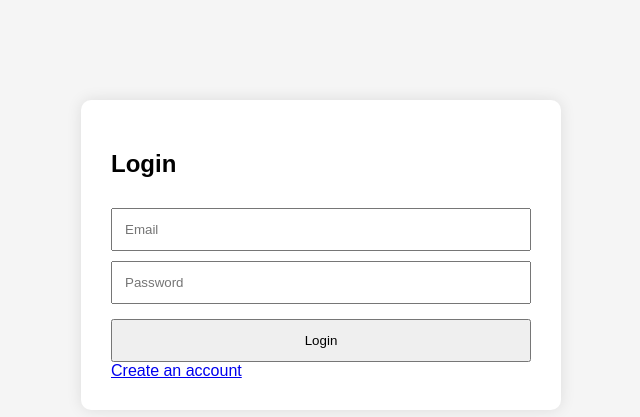
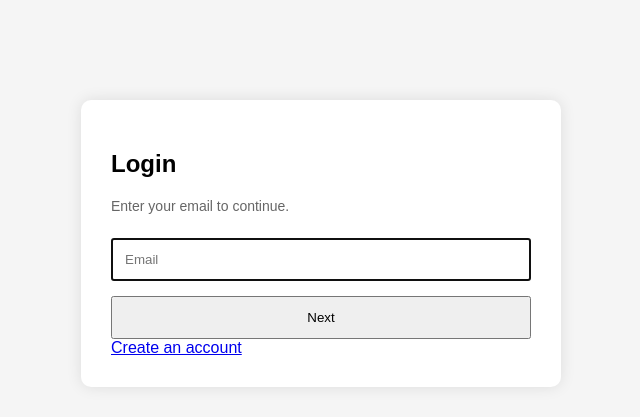
Before and after one commit to test-sosuv-29/login-app, a Flask app: page /login in a window 1280 px wide. Shown: the top 417 px of the page, without its empty margins (319-959 px from the left). Run offline with Flask 3, Linux system fonts and the light colour scheme; some libraries are stand-ins or nearby versions.

Commit message:
This branch is for password and username in different page

```diff
--- a/app.py
+++ b/app.py
@@ -207,33 +207,61 @@ def register():
     return render_template("register.html")
 
 
+def _continue_after_password(user):
+    """Set up the 2FA session for a user who just passed the password check and
+    return the redirect to the appropriate 2FA step."""
+    if user[3] == 1:
+        session["pending_2fa_user_id"] = user[0]
+        session["pending_2fa_email"] = user[1]
+        session["pending_2fa_secret"] = user[4]
+        return redirect(url_for("two_factor_verify"))
+
+    secret = user[4] or pyotp.random_base32()
+    if not user[4]:
+        set_two_factor_secret(user[0], secret)
+
+    session["pending_2fa_user_id"] = user[0]
+    session["pending_2fa_email"] = user[1]
+    session["pending_2fa_secret"] = secret
+    return redirect(url_for("two_factor_setup"))
+
+
 @app.route("/login", methods=["GET", "POST"])
 def login():
+    """Step 1 of login: collect the email, then move to the password page."""
     if request.method == "POST":
         email = request.form.get("email", "").strip().lower()
+
+        if not email:
+            return render_template("login.html", error="Please enter your email")
+
+        if get_user_by_email(email) is None:
+            return render_template("login.html", error="No account found with that email")
+
+        session["login_email"] = email
+        return redirect(url_for("login_password"))
+
+    return render_template("login.html")
+
+
+@app.route("/login/password", methods=["GET", "POST"])
+def login_password():
+    """Step 2 of login: collect the password for the email chosen in step 1."""
+    email = session.get("login_email")
+    if not email:
+        return redirect(url_for("login"))
+
+    if request.method == "POST":
         password = request.form.get("password", "")
-
         user = get_user_by_email(email)
 
         if user and check_password_hash(user[2], password):
-            if user[3] == 1:
-                session["pending_2fa_user_id"] = user[0]
-                session["pending_2fa_email"] = user[1]
-                session["pending_2fa_secret"] = user[4]
-                return redirect(url_for("two_factor_verify"))
+            session.pop("login_email", None)
+            return _continue_after_password(user)
 
-            secret = user[4] or pyotp.random_base32()
-            if not user[4]:
-                set_two_factor_secret(user[0], secret)
+        return render_template("login_password.html", email=email, error="😑 Invalid password! Try again?")
 
-            session["pending_2fa_user_id"] = user[0]
-            session["pending_2fa_email"] = user[1]
-            session["pending_2fa_secret"] = secret
-            return redirect(url_for("two_factor_setup"))
-
-        return render_template("login.html", error="Invalid email or password")
-
-    return render_template("login.html")
+    return render_template("login_password.html", email=email)
 
 
 @app.route("/two-factor/setup", methods=["GET", "POST"])
--- a/templates/login.html
+++ b/templates/login.html
@@ -8,23 +8,18 @@
 
 <div class="container">
     <h2>Login</h2>
+    <p class="helper-text">Enter your email to continue.</p>
 
-    <form method="POST">
+    <form method="POST" action="/login">
         <input
             type="email"
             name="email"
             placeholder="Email"
+            autofocus
             required
         >
 
-        <input
-            type="password"
-            name="password"
-            placeholder="Password"
-            required
-        >
-
-        <button type="submit">Login</button>
+        <button type="submit">Next</button>
     </form>
 
     {% if error %}
```
Also changed, not shown: templates/login_password.html (added, +33 -0 lines), tests/test_two_factor.py (+30 -3 lines).
